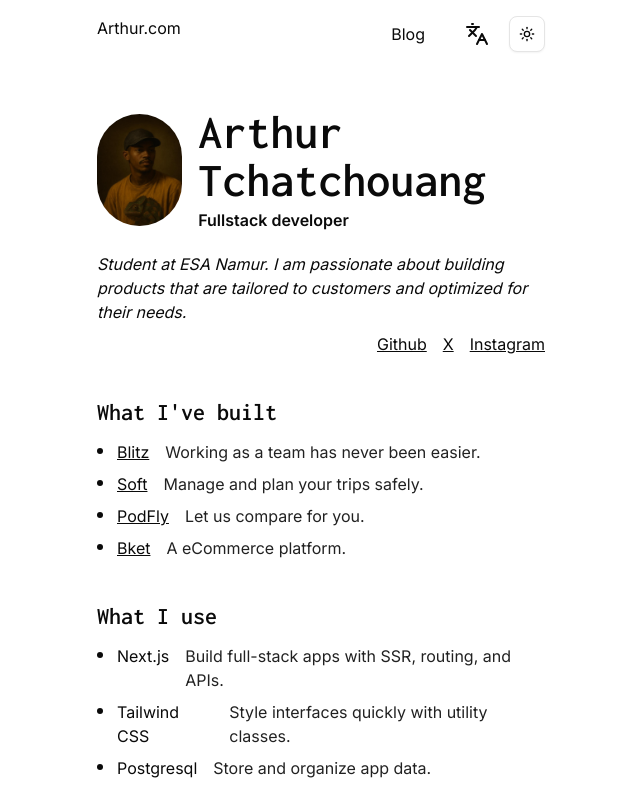
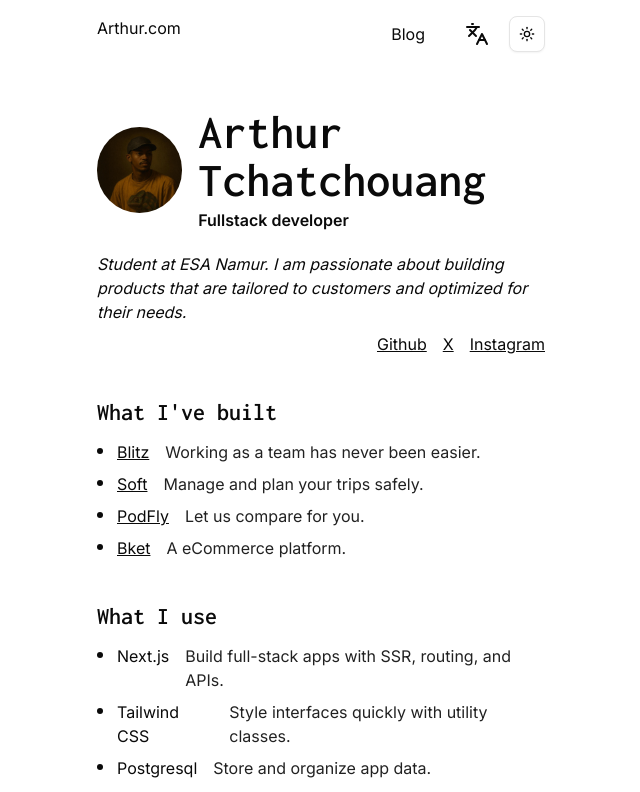
Before and after one commit to Arthur05-FT/portfolio, a Next.js app: page / in a window 1280 px wide. Shown: the top 792 px of the page, without its empty margins (319-959 px from the left). Built offline with nearby package versions, Linux system fonts and the light colour scheme.

Commit message:
fix: image profile responsive

```diff
--- a/src/components/me.tsx
+++ b/src/components/me.tsx
@@ -16,7 +16,7 @@ const Me = () => {
   return (
     <div className="flex flex-col gap-5">
       <div className="flex gap-4 items-center">
-        <div className="w-[7rem] h-[7rem] rounded-full bg-amber-50 bg-[url(/profile.jpg)] bg-cover bg-center"></div>
+        <div className="w-[7rem] aspect-square rounded-full bg-amber-50 bg-[url(/profile.jpg)] bg-cover bg-center"></div>
         <div className="flex flex-col gap-1 font-semibold">
           <span className={`${inconsolata.className} capitalize text-5xl`}>
             arthur tchatchouang
```
Also changed, not shown: 1 other file (tests, documents, lock files or other folders).
